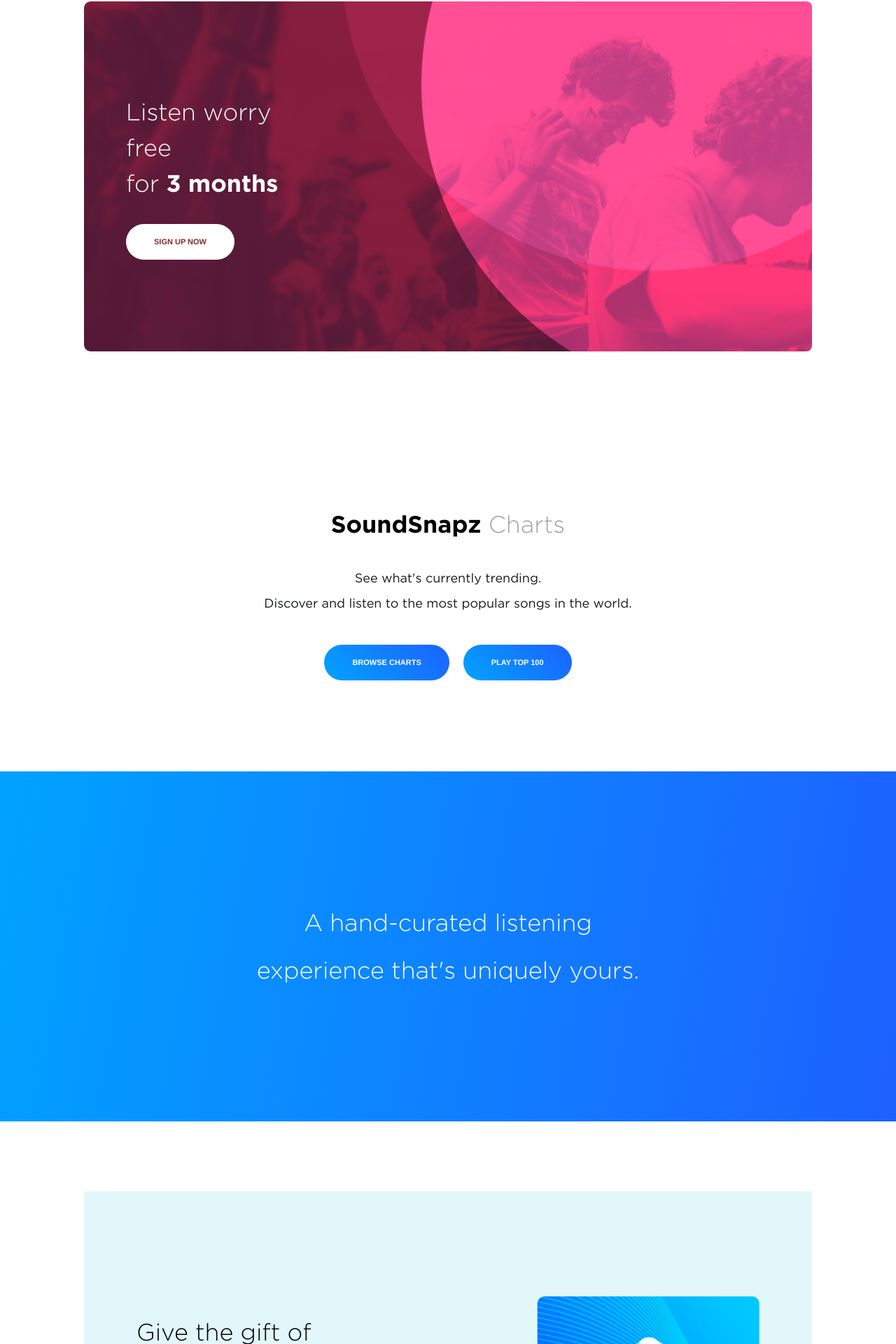
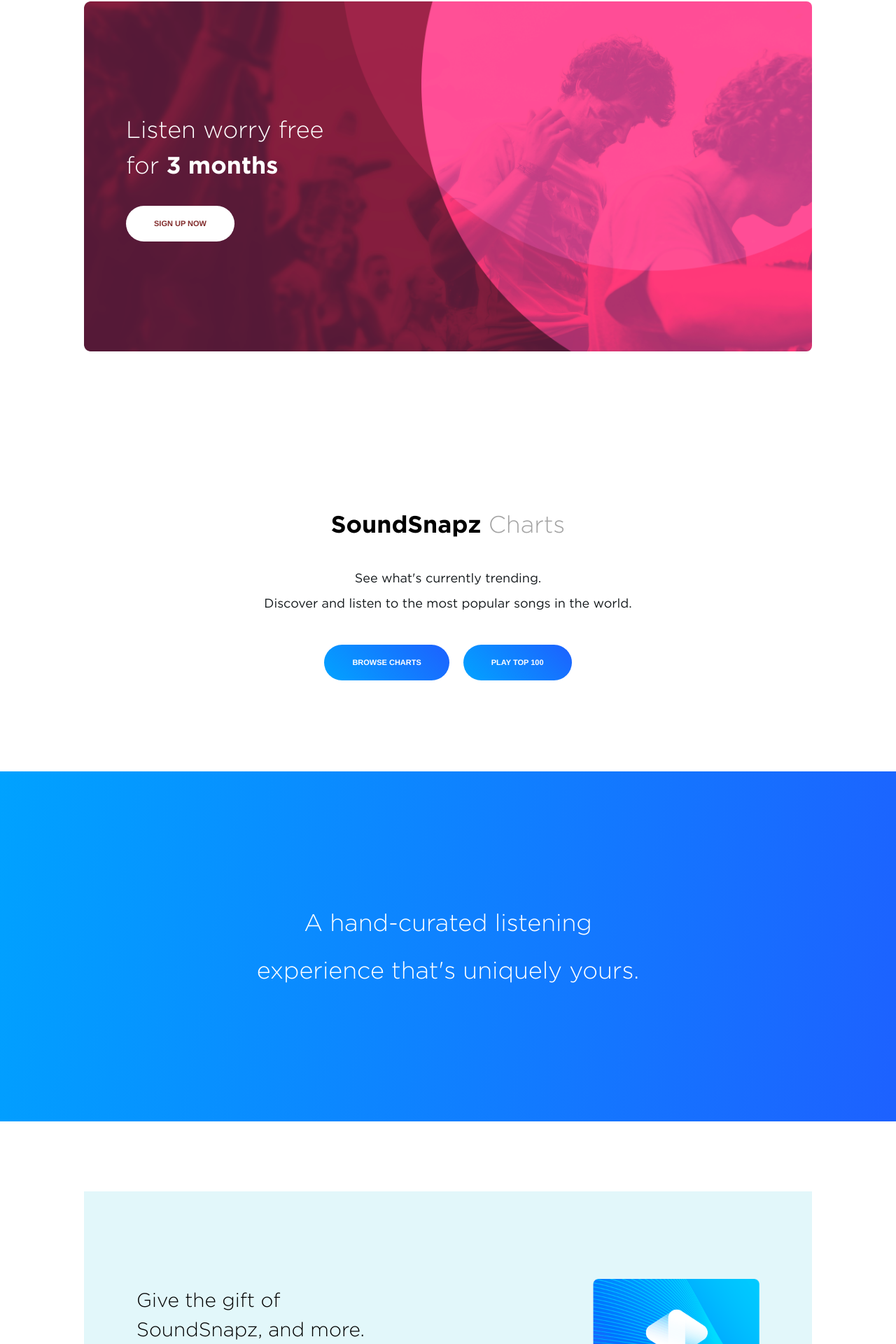
Before and after one commit to samirsilla/soundsnapz, a React app: page / in a window 1280 px wide. Shown: the part 838-2758 px from the top of the page at 70% size. Built offline with nearby package versions, Linux system fonts and the light colour scheme.

Commit message:
add responsiveness styling to desktop

```diff
--- a/src/styles/components/_footer.scss
+++ b/src/styles/components/_footer.scss
@@ -33,14 +33,14 @@
     @media(min-width: $desktop-breakpoint) {
       align-items: flex-start;
       font-size: unset;
-      margin-right: 200px;
+      margin-right: 100px;
       width: 40%;
     }
 
     p {
       font-size: 10px;
       @media(min-width: $desktop-breakpoint) {
-        font-size: unset;
+        font-size: 12px;
 
       }
     }
@@ -51,7 +51,8 @@
     margin: 75px 0px;
 
     @media(min-width: $desktop-breakpoint) {
-      display: unset;
+      // display: unset;
+
       margin: 50px 0px;
     }
 
@@ -60,6 +61,7 @@
 
 
       @media(min-width: $desktop-breakpoint) {
+        margin-left: 0;
         margin-right: 20px;
       }
     }
--- a/src/styles/components/_gift-card.scss
+++ b/src/styles/components/_gift-card.scss
@@ -10,7 +10,7 @@
 
   @media(min-width: $desktop-breakpoint) {
     flex-direction: row;
-    height: 500px;
+    height: 400px;
     justify-content: space-between;
     margin-left: $l-size;
     margin-right: $l-size;
@@ -19,7 +19,7 @@
   .gift-card-copy {
 
     @media(min-width: $desktop-breakpoint) {
-      width: 50%;
+      width: 70%;
     }
   }
 
@@ -29,7 +29,7 @@
     margin-bottom: 30px;
     text-align: center;
     @media(min-width: $desktop-breakpoint) {
-      font-size: 34px;
+      font-size: 28px;
       text-align: unset;
     }
   }
@@ -44,9 +44,5 @@
 
   img {
     height: 150px;
-
-    @media(min-width: $desktop-breakpoint) {
-      height: 200px;
-    }
   }
 }
--- a/src/styles/components/_header.scss
+++ b/src/styles/components/_header.scss
@@ -1,6 +1,6 @@
 .header-wrapper {
   align-items: center;
-  background: $dark-grey;
+  background:$dark-grey;
   display: flex;
   height: 80px;
   justify-content: space-between;
@@ -38,15 +38,19 @@
   }
 
   .full-menu {
+    // background-color: lightblue;
     color: #fff;
     display: none;
     font-size: 12px;
     font-weight: 700;
     list-style-type: none;
+    margin-top: 15px;
     text-transform: uppercase;
 
     @media(min-width: $desktop-breakpoint) {
+      align-items: center;
       display: flex;
+      justify-content: flex-end;
     }
 
     li {
--- a/src/styles/components/_hero.scss
+++ b/src/styles/components/_hero.scss
@@ -35,7 +35,7 @@
     // width: 90%;
 
     @media(min-width: $tablet-breakpoint) {
-      font-size: $font-lg;
+      font-size: $font-xl;
       // margin-bottom: 35px;
       // width: 50%;
     }
--- a/src/styles/components/_sign-up.scss
+++ b/src/styles/components/_sign-up.scss
@@ -34,7 +34,6 @@
       align-items: flex-start;
       height: 500px;
       padding: $m-size;
-      width: 35%;
     }
   }
 
```
